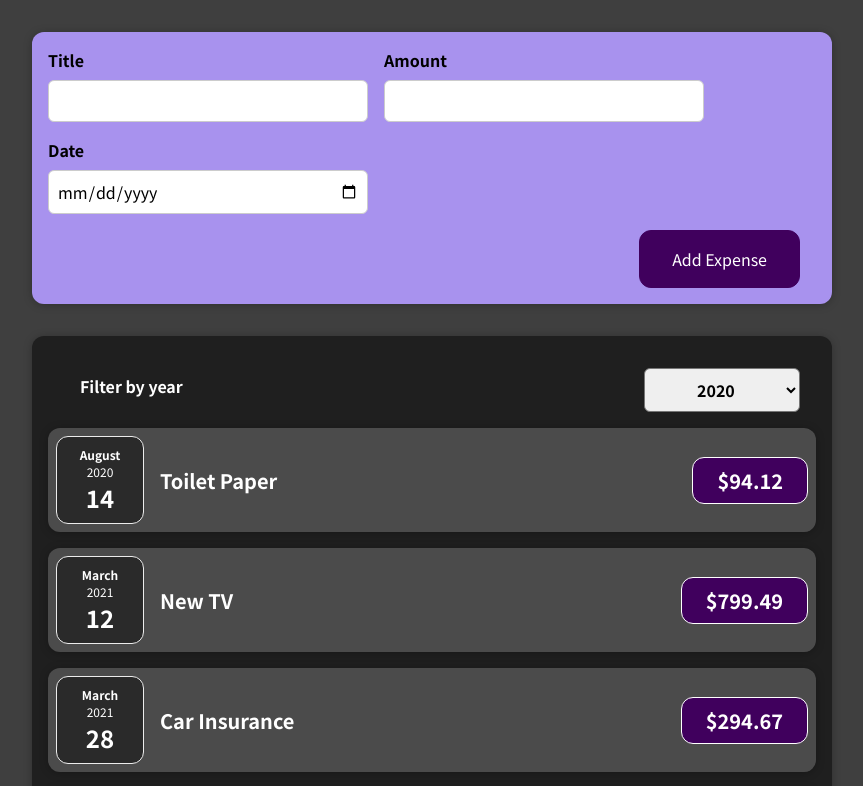
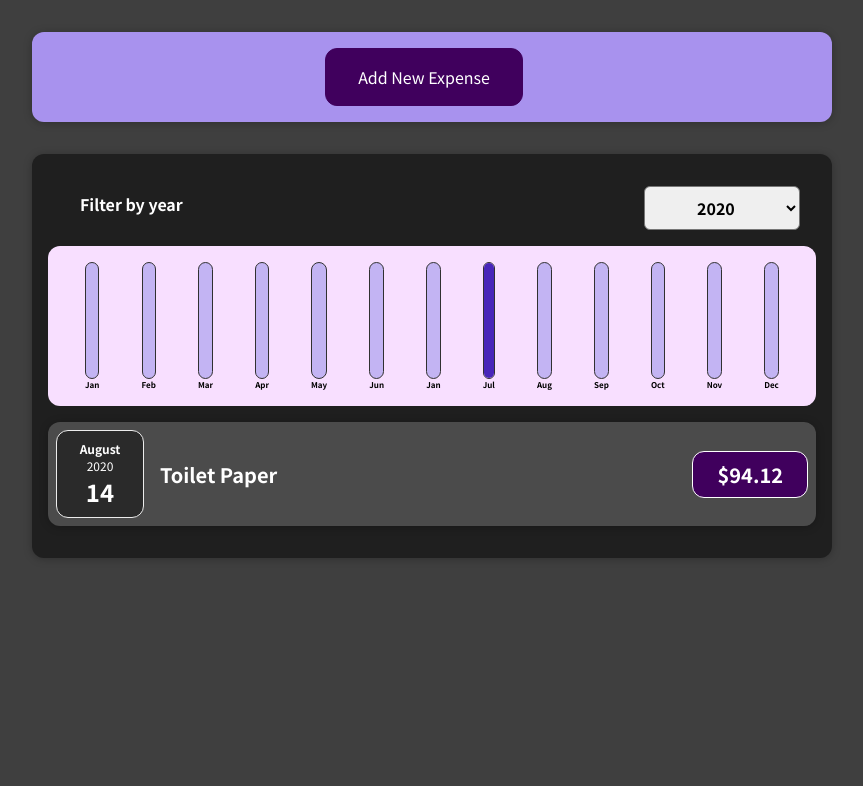
Before and after one commit to TomBibish/ExpenseApp, a React (Create React App) app: page / in a window 1280 px wide. Shown: the top 786 px of the page, without its empty margins (208-1071 px from the left). Built offline with nearby package versions, Linux system fonts and the light colour scheme.

Commit message:
First Try

```diff
--- /dev/null
+++ b/src/components/Chart/Chart.css
@@ -0,0 +1,9 @@
+.chart {
+  padding: 1rem;
+  border-radius: 12px;
+  background-color: #f8dfff;
+  text-align: center;
+  display: flex;
+  justify-content: space-around;
+  height: 10rem;
+}
--- /dev/null
+++ b/src/components/Chart/Chart.js
@@ -0,0 +1,20 @@
+import React from 'react';
+import ChartBar from './ChartBar'
+import './Chart.css'
+const Chart = props => {
+    const dataPointValues = props.dataPoints.map(dataPoint => dataPoint.value);
+    const totalMaximum = Math.max(...dataPointValues)
+    return(
+        <div className='chart'>
+            {props.dataPoints.map(dataPoint =>
+                <ChartBar
+                    value={dataPoint.value}
+                    maxValue ={totalMaximum}
+                    labal ={dataPoint.label}
+                    key={dataPoint.label}
+                />)}
+        </div>
+    )
+}
+
+export default Chart
--- /dev/null
+++ b/src/components/Chart/ChartBar.css
@@ -0,0 +1,30 @@
+.chart-bar {
+  height: 100%;
+  display: flex;
+  flex-direction: column;
+  align-items: center;
+}
+
+.chart-bar__inner {
+  height: 100%;
+  width: 100%;
+  border: 1px solid #313131;
+  border-radius: 12px;
+  background-color: #c3b4f3;
+  overflow: hidden;
+  display: flex;
+  flex-direction: column;
+  justify-content: flex-end;
+}
+
+.chart-bar__fill {
+  background-color: #4826b9;
+  width: 100%;
+  transition: all 0.3s ease-out;
+}
+
+.chart-bar__label {
+  font-weight: bold;
+  font-size: 0.5rem;
+  text-align: center;
+}
--- /dev/null
+++ b/src/components/Chart/ChartBar.js
@@ -0,0 +1,21 @@
+import React from 'react';
+import './ChartBar.css';
+
+const ChartBar = props => {
+    let barFillHeight = '0%';
+    if (props.maxValue > 0) {
+        barFillHeight = Math.round((props.value/props.maxValue) * 100) + '%'
+    }
+    return(
+        <div className='chart-bar'>
+            <div className='chart-bar__inner'>
+                <div
+                    className='chart-bar__fill'
+                     style={{height: barFillHeight}}>
+                </div>
+            </div>
+            <div className='chart-bar__label'>{props.labal}</div>
+        </div>
+    )
+}
+export default ChartBar
--- a/src/components/Expenses/ExpenseItem.js
+++ b/src/components/Expenses/ExpenseItem.js
@@ -4,12 +4,14 @@
 import Card from "../UI/Card";
 const ExpenseItem = (props) =>{
     return (
+        <li>
             <Card className='expense-item'>
                 <ExpenseDate date={props.date} />
                 <div className="expense-item__description">
                     <h2>{props.title}</h2>
                     <div className="expense-item__price">${props.amount}</div>
                 </div></Card>
+        </li>
     )
 }
 export default ExpenseItem;
--- a/src/components/Expenses/Expenses.js
+++ b/src/components/Expenses/Expenses.js
@@ -3,22 +3,33 @@
 import Card from "../UI/Card";
 import ExpensesFilter from "./ExpensesFilter";
 import {useState} from "react";
+import ExpensesList from "./ExpensesList";
+import ExpensesChart from "./ExpensesChart";
 const Expenses = (props) => {
     const [filteredYear, setFilteredYear] = useState('2020')
     const changeFilterYear = selectedYear=>{
         setFilteredYear(selectedYear)
     }
+    const filteredExpenses = props.expenses.filter(expense =>{
+        return expense.date.getFullYear().toString() === filteredYear
+    })
+    let expensesContent = <p>No expenses found</p>
+    if (filteredExpenses.length > 0){
+        expensesContent = filteredExpenses.map((expense) => (
+                    <ExpenseItem
+                        key={expense.id}
+                        title={expense.title}
+                        amount={expense.amount}
+                        date={expense.date}
+                    />
+        ))
+    }
 
     return(
             <Card className='expenses'>
                 <ExpensesFilter OnChangeFilteredYear={changeFilterYear} selected={filteredYear}/>
-                {props.expenses.map(expense =>(
-                    <ExpenseItem
-                        title={expense.title}
-                        amount={expense.amount}
-                        date={expense.date}
-                    />
-                ))}
+                <ExpensesChart expenses={filteredExpenses}/>
+                <ExpensesList expenses={filteredExpenses}/>
                 </Card>
     )
 }
--- /dev/null
+++ b/src/components/Expenses/ExpensesChart.js
@@ -0,0 +1,26 @@
+import React from "react";
+import Chart from "../Chart/Chart";
+const ExpensesChart = props =>{
+    const chartDataPoints = [
+        {label: 'Jan', value:0},
+        {label: 'Feb', value:0},
+        {label: 'Mar', value:0},
+        {label: 'Apr', value:0},
+        {label: 'May', value:0},
+        {label: 'Jun', value:0},
+        {label: 'Jan', value:0},
+        {label: 'Jul', value:0},
+        {label: 'Aug', value:0},
+        {label: 'Sep', value:0},
+        {label: 'Oct', value:0},
+        {label: 'Nov', value:0},
+        {label: 'Dec', value:0}
+    ];
+
+    for(const expense of props.expenses){
+        const expenseMonth = expense.date.getMonth();
+        chartDataPoints[expenseMonth].value += expenseMonth
+    }
+    return <Chart dataPoints={chartDataPoints}/>
+}
+export default ExpensesChart
--- /dev/null
+++ b/src/components/Expenses/ExpensesList.css
@@ -0,0 +1,9 @@
+.expenses-list {
+  list-style: none;
+  padding: 0;
+}
+
+.expenses-list__fallback {
+  color: white;
+  text-align: center;
+}
--- /dev/null
+++ b/src/components/Expenses/ExpensesList.js
@@ -0,0 +1,22 @@
+import React from "react";
+import './ExpensesList.css'
+import ExpenseItem from "./ExpenseItem";
+
+const ExpensesList = props =>{
+    let expensesContent = <p>No expenses found</p>
+    if (props.expenses.length === 0){
+        return <h2 className='expenses-list__fallback'>Found no expenses</h2>
+    }
+    return (
+    <ul className='expenses-list'>
+        {props.expenses.map((expense) => (
+                    <ExpenseItem
+                        key={expense.id}
+                        title={expense.title}
+                        amount={expense.amount}
+                        date={expense.date}
+                    />
+        ))}
+    </ul>)
+}
+export default ExpensesList
--- a/src/components/NewExpense/ExpenseForm.js
+++ b/src/components/NewExpense/ExpenseForm.js
@@ -48,13 +48,14 @@
         event.preventDefault();
         const expenseData = {
             title: enteredTitle,
-            amount: enteredAmount,
+            amount: +enteredAmount,
             date: new Date(enteredDate)
         }
         props.onSaveExpense(expenseData)
         SetEnteredTitle('');
         SetEnteredAmount('')
         SetEnteredDate('')
+        props.onShowForm()
     }
         return (
             <form onSubmit={SubmitHandler}>
@@ -73,6 +74,7 @@
                     </div>
                 </div>
                 <div className='new-expense__actions'>
+                    <button type='button' onClick={props.onShowForm}>Cancel</button>
                     <button type='submit'>Add Expense</button>
                 </div>
             </form>
--- a/src/components/NewExpense/NewExpense.js
+++ b/src/components/NewExpense/NewExpense.js
@@ -1,7 +1,12 @@
-import React from 'react'
+import React, { useState } from 'react'
 import './NewExpense.css'
 import ExpenseForm from "./ExpenseForm";
-const newExpense = (props) => {
+const NewExpense = (props) => {
+    const [showForm , setShowForm] = useState(false);
+    const showFormHandler = () =>{
+        setShowForm(!showForm)
+    }
+
     const saveExpenseDataHandler =(enteredExpenseData)=>{
         const expenseDate = {
             ...enteredExpenseData,
@@ -11,8 +16,9 @@
     }
     return(
         <div className='new-expense'>
-            <ExpenseForm onSaveExpense={saveExpenseDataHandler}/>
+            {showForm === true  && <ExpenseForm onShowForm={showFormHandler} onSaveExpense={saveExpenseDataHandler}/>}
+            {showForm === false && <button onClick={showFormHandler}>Add New Expense</button>}
         </div>
     )
 }
-export default newExpense
+export default NewExpense
```
Lines whose indentation alone changed are shown as unchanged.
